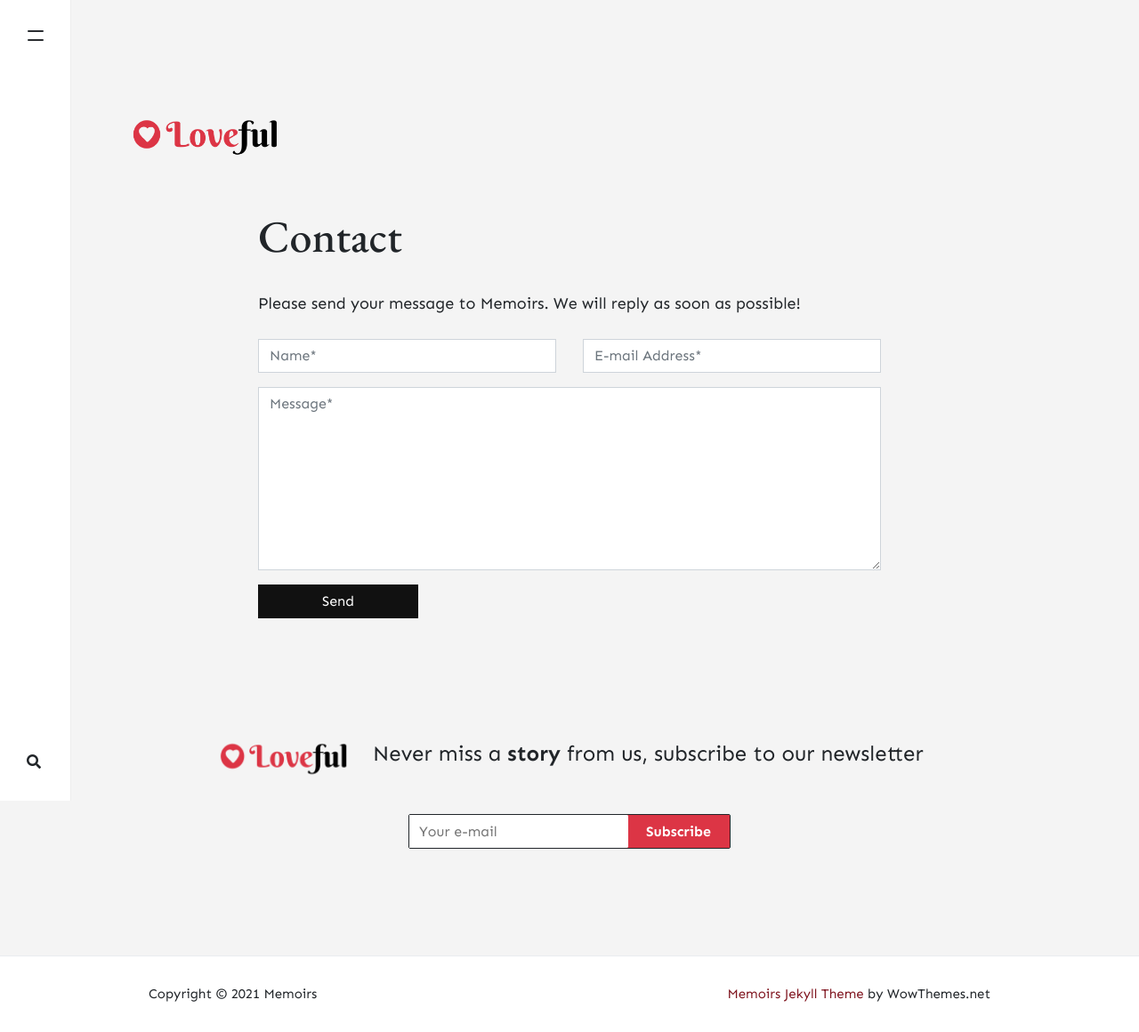
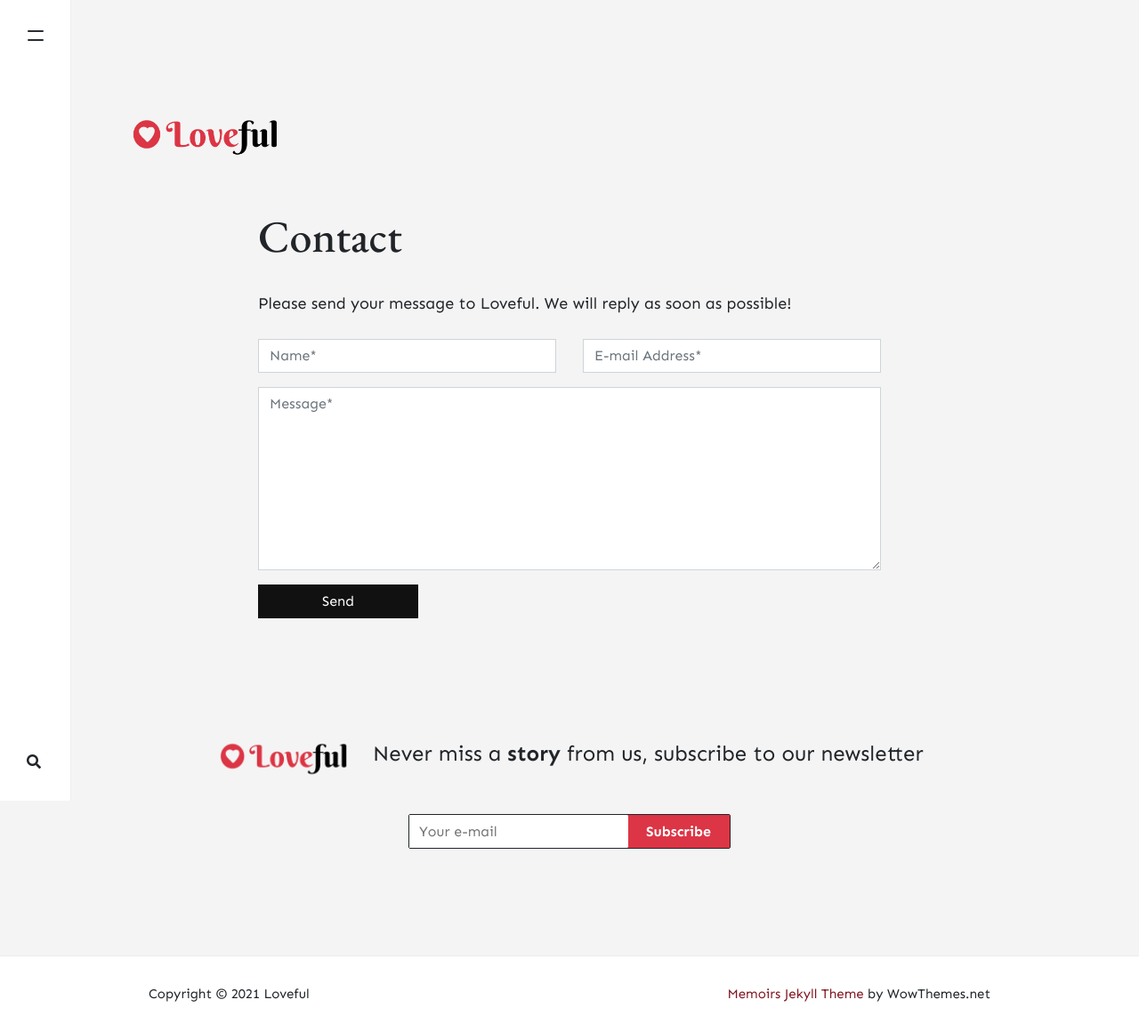
Before and after one commit to stackbit-projects/marvelous-dolphin-13283, a Jekyll site: the page built from _pages/contact.md, in a window 1280 px wide. Shown: the whole page at 89% size. Built offline with Jekyll 4.4.1, drawn with Linux system fonts in a browser that asks for light colours; nearby versions of some CDN libraries; comment, search, counter and statistics services are not loaded.

Commit message:
_config.yml: changed

```diff
--- a/_config.yml
+++ b/_config.yml
@@ -1,4 +1,4 @@
-name: Memoirs
+name: Loveful
 title: Memoirs
 description: >-
   I will take you on the fabulous world of exploration. Travel, culture,
```
